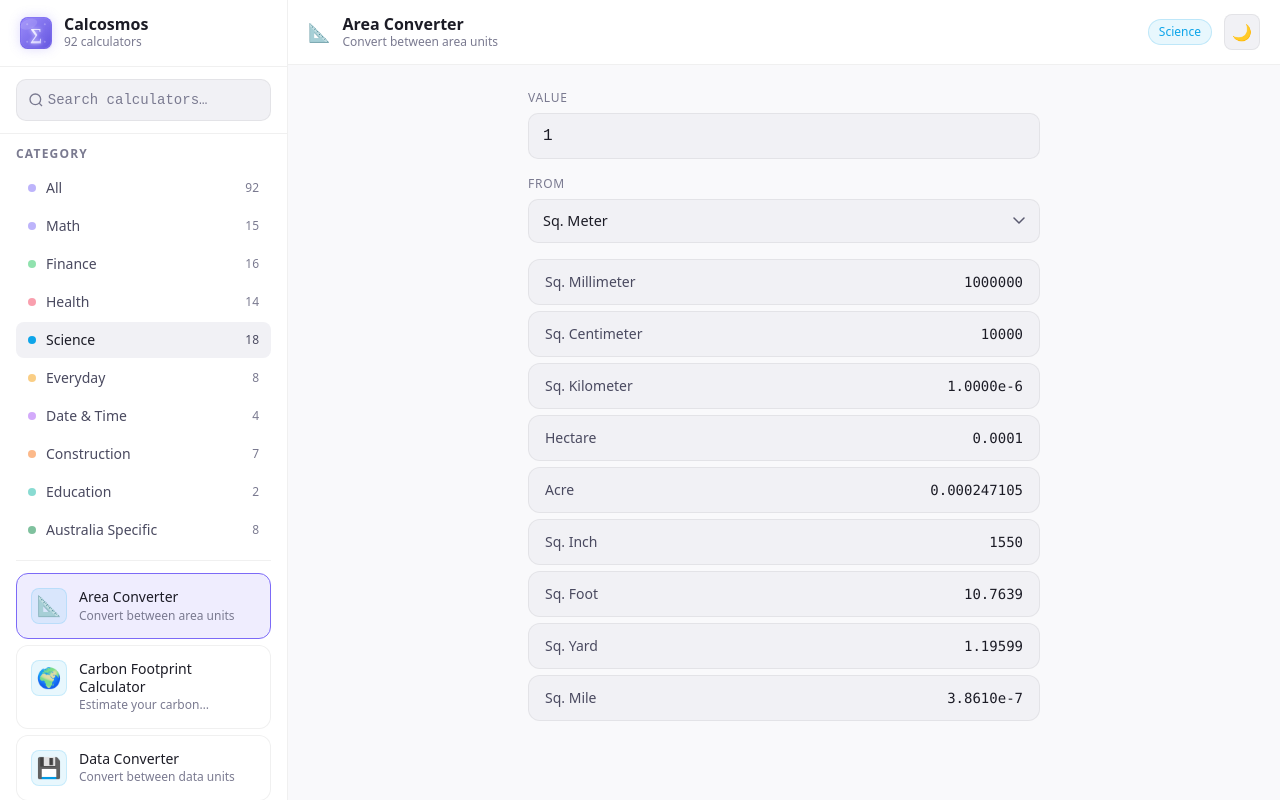
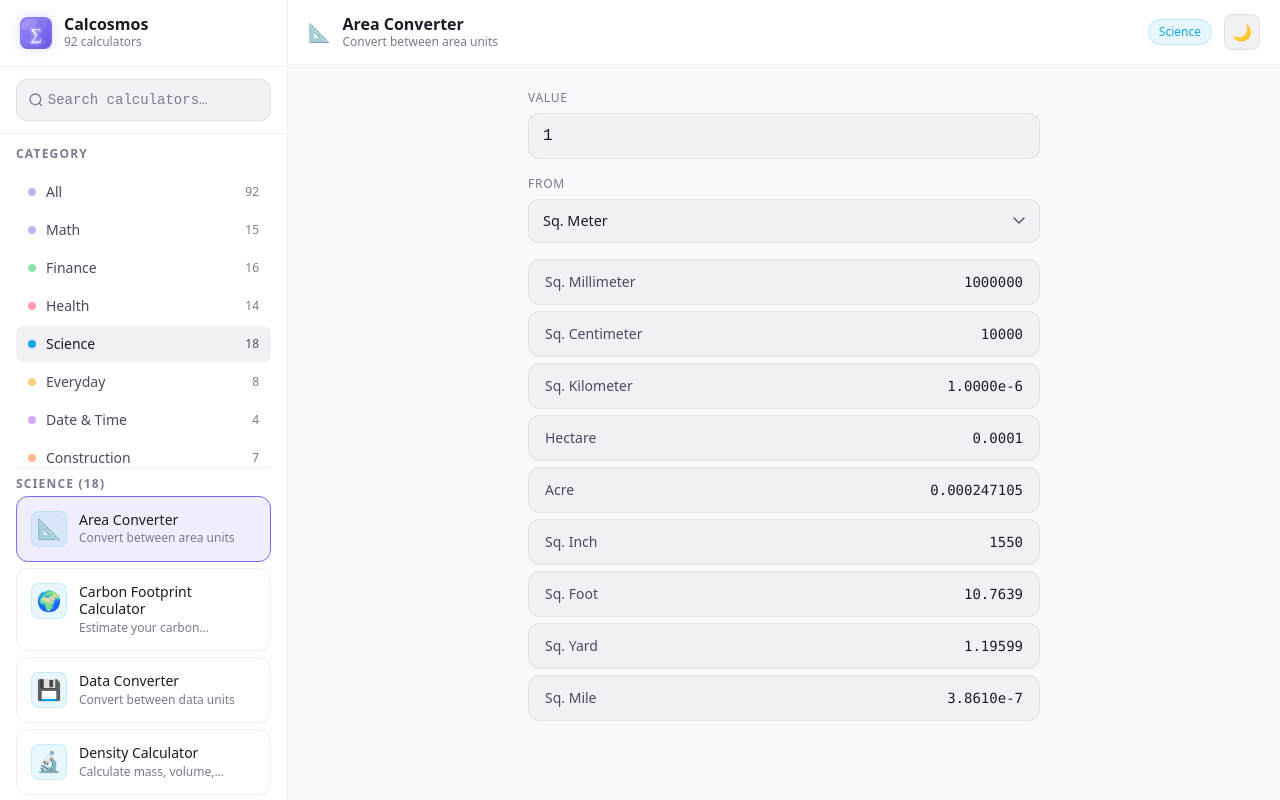
Before and after one commit to anushkaams/calcuverse-v2, a Next.js app: page /calculators/area-converter in a window 1280 px wide. Built offline with nearby package versions, Linux system fonts and the light colour scheme.

Commit message:
Fix scrolling issue

```diff
--- a/components/CalculatorsLayout.tsx
+++ b/components/CalculatorsLayout.tsx
@@ -1,5 +1,5 @@
 "use client";
-import { Suspense, useMemo, useState } from "react";
+import { Suspense, useMemo, useRef, useState } from "react";
 import {
   type CalcCategory,
   type CalculatorMeta,
@@ -24,22 +24,43 @@ function CalcSkeleton() {
   );
 }
 
-function SearchBar({ value, onChange }: { value: string; onChange: (v: string) => void }) {
+function SearchBar({
+  value,
+  onChange,
+}: {
+  value: string;
+  onChange: (v: string) => void;
+}) {
   return (
     <div className="relative">
-      <svg className="absolute left-3 top-1/2 -translate-y-1/2 text-[var(--text-muted)]"
-           width="16" height="16" fill="none" viewBox="0 0 24 24" stroke="currentColor" strokeWidth={2}>
-        <circle cx="11" cy="11" r="8" /><path d="m21 21-4.35-4.35" />
+      <svg
+        className="absolute left-3 top-1/2 -translate-y-1/2 text-[var(--text-muted)]"
+        width="16"
+        height="16"
+        fill="none"
+        viewBox="0 0 24 24"
+        stroke="currentColor"
+        strokeWidth={2}
+      >
+        <circle cx="11" cy="11" r="8" />
+        <path d="m21 21-4.35-4.35" />
       </svg>
-      <input type="text" placeholder="  Search calculators…" value={value}
-             onChange={e => onChange(e.target.value)}
-             className="field-input pl-9 py-2.5 text-sm" style={{ fontSize: "0.875rem" }} />
+      <input
+        type="text"
+        placeholder="  Search calculators…"
+        value={value}
+        onChange={(e) => onChange(e.target.value)}
+        className="field-input pl-9 py-2.5 text-sm"
+        style={{ fontSize: "0.875rem" }}
+      />
     </div>
   );
 }
 
 function CategoryFilter({
-  active, onChange, counts,
+  active,
+  onChange,
+  counts,
 }: {
   active: CalcCategory | "all";
   onChange: (c: CalcCategory | "all") => void;
@@ -48,24 +69,36 @@ function CategoryFilter({
   const all = [
     { id: "all", label: "All", color: "#7c6af7" },
     ...Object.entries(CATEGORY_LABELS).map(([id, label]) => ({
-      id, label, color: CATEGORY_COLORS[id as CalcCategory],
+      id,
+      label,
+      color: CATEGORY_COLORS[id as CalcCategory],
     })),
   ];
   return (
     <nav className="space-y-0.5">
-      {all.map(cat => (
-        <button key={cat.id} onClick={() => onChange(cat.id as CalcCategory | "all")}
+      {all.map((cat) => (
+        <button
+          key={cat.id}
+          onClick={() => onChange(cat.id as CalcCategory | "all")}
           className={`w-full flex items-center justify-between px-3 py-2 rounded-lg text-sm transition-all ${
             active === cat.id
               ? "bg-[var(--surface-2)] text-[var(--text-primary)]"
               : "text-[var(--text-secondary)] hover:bg-[var(--surface-2)] hover:text-[var(--text-primary)]"
-                }`}>
+          }`}
+        >
           <span className="flex items-center gap-2.5">
-            <span className="w-2 h-2 rounded-full flex-shrink-0"
-                  style={{ background: cat.color, opacity: active === cat.id ? 1 : 0.5 }} />
+            <span
+              className="w-2 h-2 rounded-full flex-shrink-0"
+              style={{
+                background: cat.color,
+                opacity: active === cat.id ? 1 : 0.5,
+              }}
+            />
             {cat.label}
           </span>
-          <span className={`text-xs ${active === cat.id ? "text-[var(--text-secondary)]" : "text-[var(--text-muted)]"}`}>
+          <span
+            className={`text-xs ${active === cat.id ? "text-[var(--text-secondary)]" : "text-[var(--text-muted)]"}`}
+          >
             {counts[cat.id] ?? 0}
           </span>
         </button>
@@ -74,23 +107,39 @@ function CategoryFilter({
   );
 }
 
-function CalcCard({ calc, active, onClick }: { calc: CalculatorMeta; active: boolean; onClick: () => void }) {
+function CalcCard({
+  calc,
+  active,
+  onClick,
+}: {
+  calc: CalculatorMeta;
+  active: boolean;
+  onClick: () => void;
+}) {
   const color = CATEGORY_COLORS[calc.category];
   return (
-    <button onClick={onClick}
+    <button
+      onClick={onClick}
       className={`w-full text-left p-3.5 rounded-xl border transition-all ${
         active
           ? "border-[var(--accent)] bg-[var(--accent-soft)]"
           : "border-[var(--border)] bg-[var(--surface-1)] hover:border-[var(--border-hover)] hover:bg-[var(--surface-2)]"
-            }`}>
+      }`}
+    >
       <div className="flex items-start gap-3">
-        <span className="text-xl w-9 h-9 rounded-lg flex items-center justify-center flex-shrink-0 text-base"
-              style={{ background: `${color}18`, border: `1px solid ${color}28` }}>
+        <span
+          className="text-xl w-9 h-9 rounded-lg flex items-center justify-center flex-shrink-0 text-base"
+          style={{ background: `${color}18`, border: `1px solid ${color}28` }}
+        >
           {calc.icon}
         </span>
         <div className="min-w-0">
-          <div className="font-medium text-sm leading-tight text-[var(--text-primary)]">{calc.name}</div>
-          <div className="text-xs text-[var(--text-muted)] mt-0.5 leading-snug line-clamp-1">{calc.description}</div>
+          <div className="font-medium text-sm leading-tight text-[var(--text-primary)]">
+            {calc.name}
+          </div>
+          <div className="text-xs text-[var(--text-muted)] mt-0.5 leading-snug line-clamp-1">
+            {calc.description}
+          </div>
         </div>
       </div>
     </button>
@@ -104,23 +153,34 @@ interface CalculatorsLayoutProps {
   initialCategory?: CalcCategory | "all";
 }
 
-export default function CalculatorsLayout({ activeId: initialActiveId, initialCategory = "all" }: CalculatorsLayoutProps) {
+export default function CalculatorsLayout({
+  activeId: initialActiveId,
+  initialCategory = "all",
+}: CalculatorsLayoutProps) {
   const router = useRouter();
 
-  const firstInCat = CALCULATORS.find(c => initialCategory === "all" || c.category === initialCategory);
+  const firstInCat = CALCULATORS.find(
+    (c) => initialCategory === "all" || c.category === initialCategory,
+  );
   const defaultId = initialActiveId ?? firstInCat?.id ?? CALCULATORS[0].id;
 
   const [activeId, setActiveId] = useState(defaultId);
   const [search, setSearch] = useState("");
-  const [category, setCategory] = useState<CalcCategory | "all">(initialCategory);
+  const [category, setCategory] = useState<CalcCategory | "all">(
+    initialCategory,
+  );
   const [sidebarOpen, setSidebarOpen] = useState(false);
+  const calcListRef = useRef<HTMLDivElement>(null);
 
   const filtered = useMemo(() => {
     const q = search.toLowerCase();
-    return CALCULATORS.filter(c => {
+    return CALCULATORS.filter((c) => {
       const matchCat = category === "all" || c.category === category;
-      const matchSearch = !q || c.name.toLowerCase().includes(q) ||
-        c.description.toLowerCase().includes(q) || c.tags?.some(t => t.toLowerCase().includes(q));
+      const matchSearch =
+        !q ||
+        c.name.toLowerCase().includes(q) ||
+        c.description.toLowerCase().includes(q) ||
+        c.tags?.some((t) => t.toLowerCase().includes(q));
       return matchCat && matchSearch;
     });
   }, [search, category]);
@@ -131,18 +191,27 @@ export default function CalculatorsLayout({ activeId: initialActiveId, initialCa
     return out;
   }, []);
 
-  const activeCalc = CALCULATORS.find(c => c.id === activeId) ?? CALCULATORS[0];
+  const activeCalc =
+    CALCULATORS.find((c) => c.id === activeId) ?? CALCULATORS[0];
   const ActiveComponent = activeCalc.component;
 
   const handleCategoryChange = (c: CalcCategory | "all") => {
     setCategory(c);
     setSearch("");
-    const first = CALCULATORS.find(calc => c === "all" || calc.category === c);
+    const first = CALCULATORS.find(
+      (calc) => c === "all" || calc.category === c,
+    );
     if (first) {
       setActiveId(first.id);
-      // Navigate to the dedicated page for this calculator (for metadata + URL)
       router.push(`/calculators/${first.slug}`, { scroll: false });
     }
+    // Scroll calc list into view on mobile after a short delay (let render settle)
+    setTimeout(() => {
+      calcListRef.current?.scrollIntoView({
+        behavior: "smooth",
+        block: "start",
+      });
+    }, 50);
   };
 
   const handleCalcSelect = (calc: CalculatorMeta) => {
@@ -153,77 +222,181 @@ export default function CalculatorsLayout({ activeId: initialActiveId, initialCa
   };
 
   return (
-    <div className="flex h-screen overflow-hidden" style={{ background: "var(--surface-0)" }}>
+    <div
+      className="flex h-screen overflow-hidden"
+      style={{ background: "var(--surface-0)" }}
+    >
       {sidebarOpen && (
-        <div className="fixed inset-0 bg-black/60 z-20 lg:hidden" onClick={() => setSidebarOpen(false)} />
+        <div
+          className="fixed inset-0 bg-black/60 z-20 lg:hidden"
+          onClick={() => setSidebarOpen(false)}
+        />
       )}
 
       {/* SIDEBAR */}
-      <aside className={`fixed lg:relative z-30 lg:z-auto inset-y-0 left-0 flex flex-col w-72 border-r transition-transform duration-300 lg:translate-x-0 ${sidebarOpen ? "translate-x-0" : "-translate-x-full"}`}
-             style={{ background: "var(--surface-1)", borderColor: "var(--border)" }}>
-
-        <Link href="/" className="flex items-center gap-3 px-5 py-4 border-b"
-              style={{ borderColor: "var(--border)" }}>
-          <div className="w-8 h-8 rounded-lg flex items-center justify-center flex-shrink-0"
-               style={{ background: "var(--accent)", boxShadow: "0 0 12px var(--accent-glow)" }}>
-            <img src="/logo-icon.svg" width={32} height={32} alt="Calcosmos" className="w-full h-full object-cover rounded"/>
+      <aside
+        className={`fixed lg:relative z-30 lg:z-auto inset-y-0 left-0 flex flex-col w-72 border-r transition-transform duration-300 lg:translate-x-0 ${sidebarOpen ? "translate-x-0" : "-translate-x-full"}`}
+        style={{ background: "var(--surface-1)", borderColor: "var(--border)" }}
+      >
+        <Link
+          href="/"
+          className="flex items-center gap-3 px-5 py-4 border-b"
+          style={{ borderColor: "var(--border)" }}
+        >
+          <div
+            className="w-8 h-8 rounded-lg flex items-center justify-center flex-shrink-0"
+            style={{
+              background: "var(--accent)",
+              boxShadow: "0 0 12px var(--accent-glow)",
+            }}
+          >
+            <img
+              src="/logo-icon.svg"
+              width={32}
+              height={32}
+              alt="Calcosmos"
+              className="w-full h-full object-cover rounded"
+            />
           </div>
           <div>
-            <div className="font-bold text-base leading-none" style={{ fontFamily: "var(--font-outfit)" }}>Calcosmos</div>
-            <div className="text-xs mt-0.5" style={{ color: "var(--text-muted)" }}>{CALCULATORS.length} calculators</div>
+            <div
+              className="font-bold text-base leading-none"
+              style={{ fontFamily: "var(--font-outfit)" }}
+            >
+              Calcosmos
             </div>
-          <button className="ml-auto lg:hidden p-1 rounded text-[var(--text-muted)] hover:text-[var(--text-primary)]"
-                  onClick={e => { e.preventDefault(); setSidebarOpen(false); }}>✕</button>
+            <div
+              className="text-xs mt-0.5"
+              style={{ color: "var(--text-muted)" }}
+            >
+              {CALCULATORS.length} calculators
+            </div>
+          </div>
+          <button
+            className="ml-auto lg:hidden p-1 rounded text-[var(--text-muted)] hover:text-[var(--text-primary)]"
+            onClick={(e) => {
+              e.preventDefault();
+              setSidebarOpen(false);
+            }}
+          >
+            ✕
+          </button>
         </Link>
 
-        <div className="px-4 py-3 border-b" style={{ borderColor: "var(--border)" }}>
+        <div
+          className="px-4 py-3 border-b"
+          style={{ borderColor: "var(--border)" }}
+        >
           <SearchBar value={search} onChange={setSearch} />
         </div>
 
-        <div className="px-4 pt-3 pb-2">
-          <div className="text-xs font-semibold tracking-widest uppercase mb-2" style={{ color: "var(--text-muted)" }}>Category</div>
-          <CategoryFilter active={category} onChange={handleCategoryChange} counts={counts} />
+        {/* CATEGORY SECTION — takes half the remaining sidebar height */}
+        <div className="flex flex-col min-h-0" style={{ flex: "1 1 0" }}>
+          <div className="px-4 pt-3 pb-1 flex-shrink-0">
+            <div
+              className="text-xs font-semibold tracking-widest uppercase mb-2"
+              style={{ color: "var(--text-muted)" }}
+            >
+              Category
+            </div>
+          </div>
+          <div className="overflow-y-auto px-4 pb-2 flex-1">
+            <CategoryFilter
+              active={category}
+              onChange={handleCategoryChange}
+              counts={counts}
+            />
+          </div>
         </div>
 
-        <div className="mx-4 border-t my-1" style={{ borderColor: "var(--border)" }} />
+        <div
+          className="mx-4 border-t flex-shrink-0"
+          style={{ borderColor: "var(--border)" }}
+        />
 
-        <div className="flex-1 overflow-y-auto px-4 py-2 space-y-1.5 pb-6">
+        {/* CALC LIST SECTION — takes the other half */}
+        <div className="flex flex-col min-h-0" style={{ flex: "1 1 0" }}>
+          <div className="px-4 pt-2 pb-1 flex-shrink-0">
+            <div
+              className="text-xs font-semibold tracking-widest uppercase"
+              style={{ color: "var(--text-muted)" }}
+            >
+              {category === "all"
+                ? "All Calculators"
+                : CATEGORY_LABELS[category as CalcCategory]}{" "}
+              ({filtered.length})
+            </div>
+          </div>
+          <div
+            ref={calcListRef}
+            className="overflow-y-auto flex-1 px-4 pb-6 space-y-1.5"
+          >
             {filtered.length === 0 ? (
-            <div className="text-center py-10 text-sm" style={{ color: "var(--text-muted)" }}>
-              No calculators match<br /><span className="text-xs">"{search}"</span>
+              <div
+                className="text-center py-10 text-sm"
+                style={{ color: "var(--text-muted)" }}
+              >
+                No calculators match
+                <br />
+                <span className="text-xs">"{search}"</span>
               </div>
             ) : (
-            filtered.map(calc => (
-              <CalcCard key={calc.id} calc={calc} active={calc.id === activeId}
-                        onClick={() => handleCalcSelect(calc)} />
+              filtered.map((calc) => (
+                <CalcCard
+                  key={calc.id}
+                  calc={calc}
+                  active={calc.id === activeId}
+                  onClick={() => handleCalcSelect(calc)}
+                />
               ))
             )}
+          </div>
         </div>
       </aside>
 
       {/* MAIN */}
       <main className="flex-1 flex flex-col overflow-hidden">
-        <header className="flex items-center gap-4 px-5 py-3.5 border-b flex-shrink-0"
-                style={{ background: "var(--surface-1)", borderColor: "var(--border)" }}>
-          <button className="lg:hidden p-1.5 rounded-lg border text-sm"
-                  style={{ borderColor: "var(--border)", background: "var(--surface-2)", color: "var(--text-secondary)" }}
-                  onClick={() => setSidebarOpen(true)}>☰</button>
+        <header
+          className="flex items-center gap-4 px-5 py-3.5 border-b flex-shrink-0"
+          style={{
+            background: "var(--surface-1)",
+            borderColor: "var(--border)",
+          }}
+        >
+          <button
+            className="lg:hidden p-1.5 rounded-lg border text-sm"
+            style={{
+              borderColor: "var(--border)",
+              background: "var(--surface-2)",
+              color: "var(--text-secondary)",
+            }}
+            onClick={() => setSidebarOpen(true)}
+          >
+            ☰
+          </button>
           <div className="flex items-center gap-3">
             <span className="text-lg">{activeCalc.icon}</span>
             <div>
-              <h1 className="font-semibold text-base leading-tight" style={{ fontFamily: "var(--font-outfit)" }}>
+              <h1
+                className="font-semibold text-base leading-tight"
+                style={{ fontFamily: "var(--font-outfit)" }}
+              >
                 {activeCalc.name}
               </h1>
-              <p className="text-xs" style={{ color: "var(--text-muted)" }}>{activeCalc.description}</p>
+              <p className="text-xs" style={{ color: "var(--text-muted)" }}>
+                {activeCalc.description}
+              </p>
             </div>
           </div>
           <div className="ml-auto flex items-center gap-3">
-            <span className="text-xs px-2.5 py-1 rounded-full font-medium"
+            <span
+              className="text-xs px-2.5 py-1 rounded-full font-medium"
               style={{
                 background: `${CATEGORY_COLORS[activeCalc.category]}18`,
                 color: CATEGORY_COLORS[activeCalc.category],
                 border: `1px solid ${CATEGORY_COLORS[activeCalc.category]}30`,
-                  }}>
+              }}
+            >
               {CATEGORY_LABELS[activeCalc.category]}
             </span>
             <ThemeToggleIO />
```
Also changed, not shown: app/globals.css (+9 -1 lines). Lines whose indentation alone changed are shown as unchanged.
